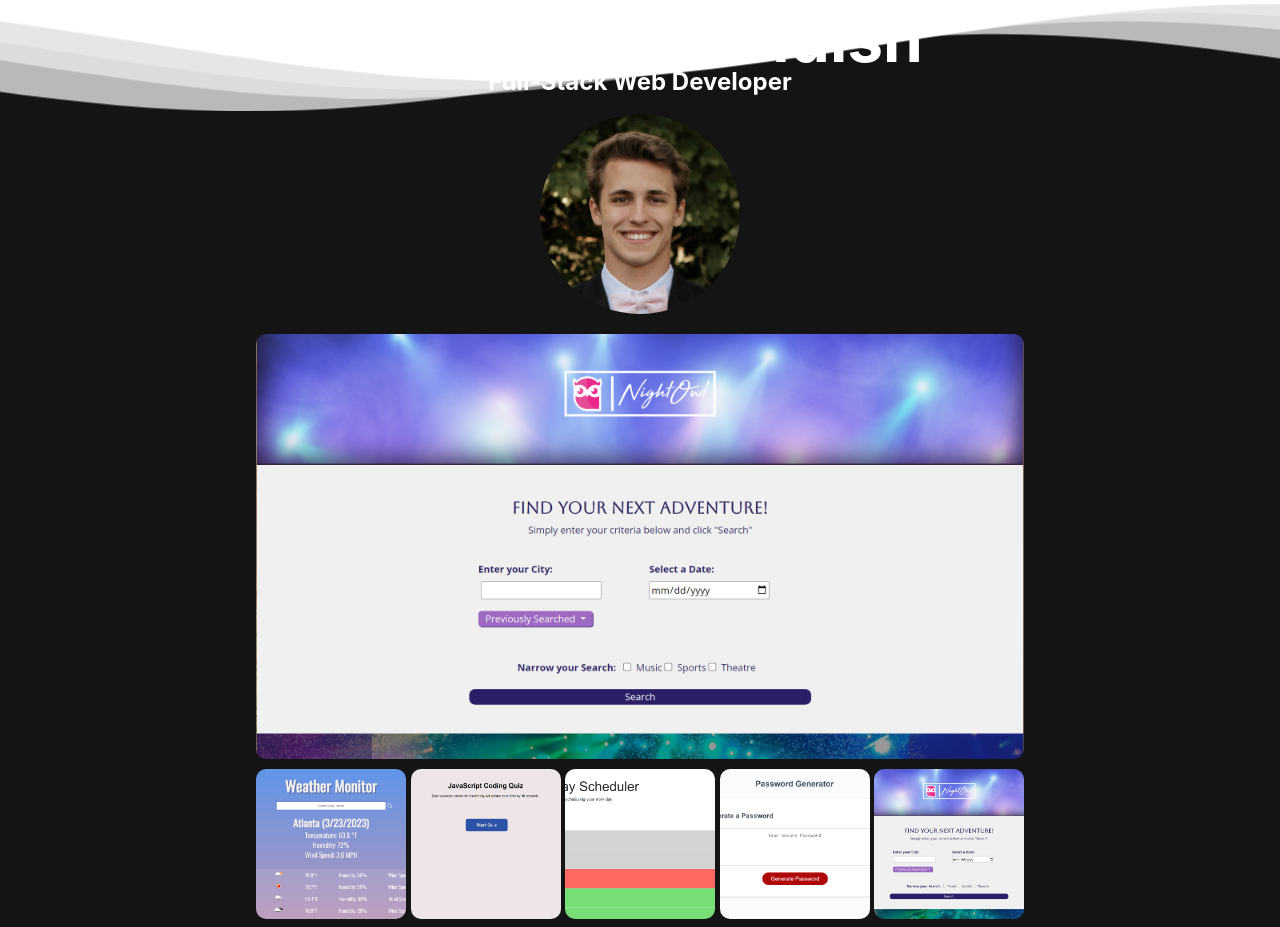
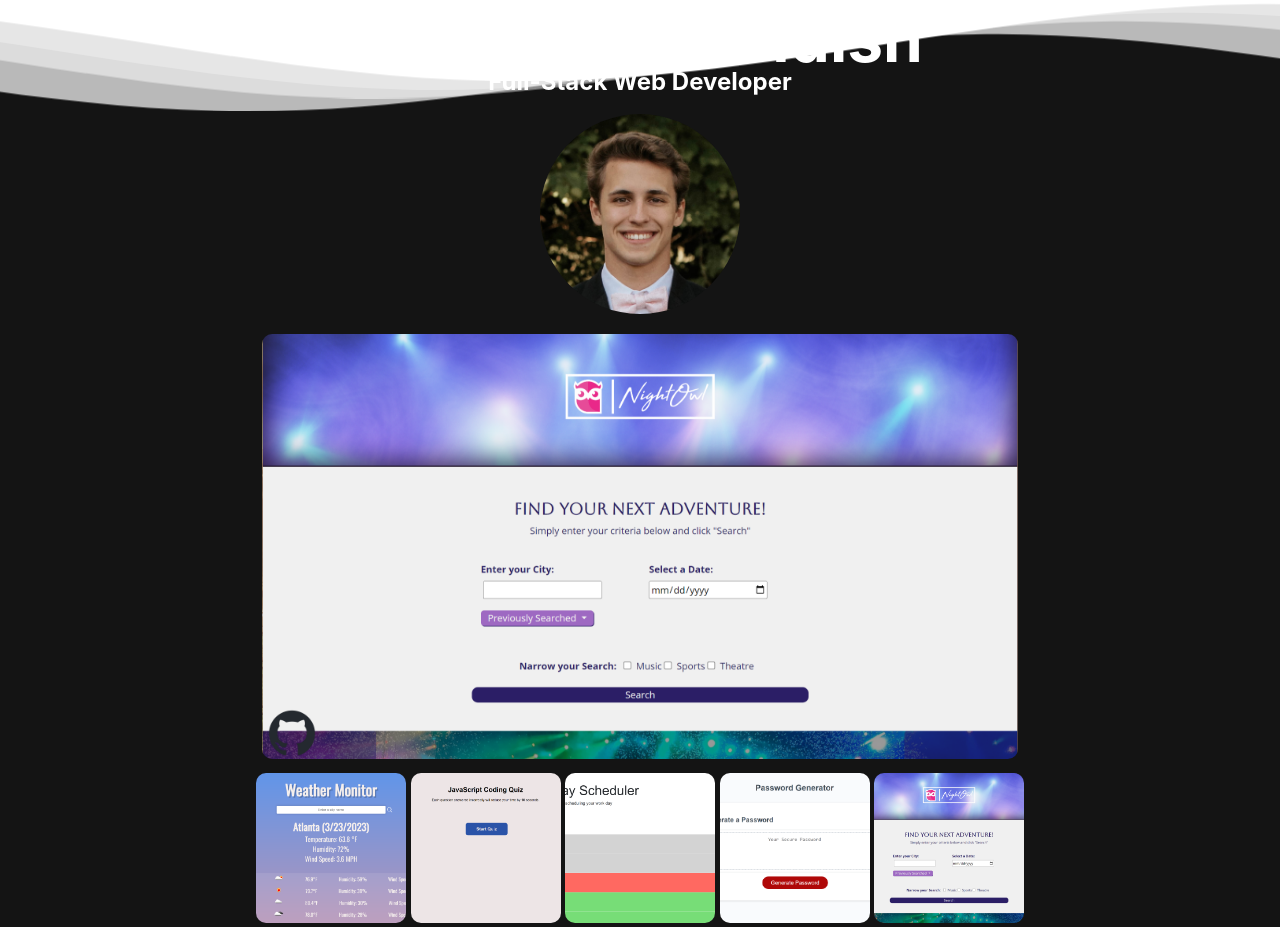
Before and after one commit to MatthewStandish/portfolio, a plain HTML site: page index.html in a window 1280 px wide. Drawn offline with Linux system fonts and the light colour scheme; a web font is replaced by a local one.

Commit message:
fixed some css

```diff
--- a/assets/css/style.css
+++ b/assets/css/style.css
@@ -71,6 +71,10 @@ body {
   align-items: center;
 }
 
+.mainPhotoContainer {
+  position: relative;
+}
+
 #mainPhoto {
   width: 100%;
   height: 425px;
@@ -79,6 +83,13 @@ body {
   opacity: 1;
   transition: opacity 0.5s ease-in-out;
   transition: 0.3s;
+}
+
+.githubLogo {
+  position: absolute;
+  bottom: -80px;
+  left: -90px;
+  transform: scale(0.2);
 }
 
 #mainPhoto:hover {
@@ -189,9 +200,6 @@ img {
     height: 150px;
   }
 
-  .wrapper {
-  }
-
   #mainPhoto {
     height: 300px;
   }
--- a/index.html
+++ b/index.html
@@ -62,7 +62,14 @@
         />
       </div>
       <section class="wrapper">
-        <img id="mainPhoto" src="./assets/images/night-owl.png" />
+        <div class="mainPhotoContainer">
+          <a href="https://victoriamcn.github.io/NightOwl/">
+            <img id="mainPhoto" src="./assets/images/night-owl.png" />
+          </a>
+          <a href="https://github.com/victoriamcn/NightOwl">
+            <img class="githubLogo" src="./assets/images/github-mark.png" />
+          </a>
+        </div>
         <div class="image-wrapper">
           <img class="imgCarousel" src="./assets/images/weather-monitor.png" />
           <img
```
Also changed, not shown: assets/images/github-mark.png (added).
